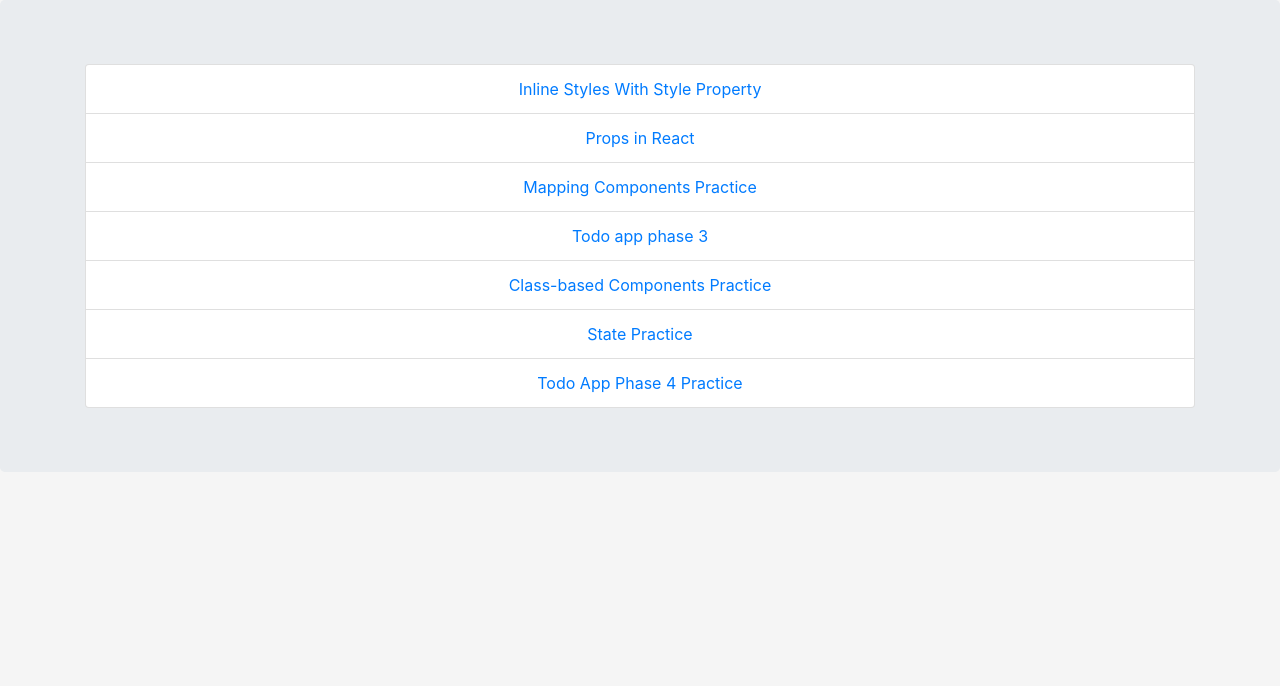
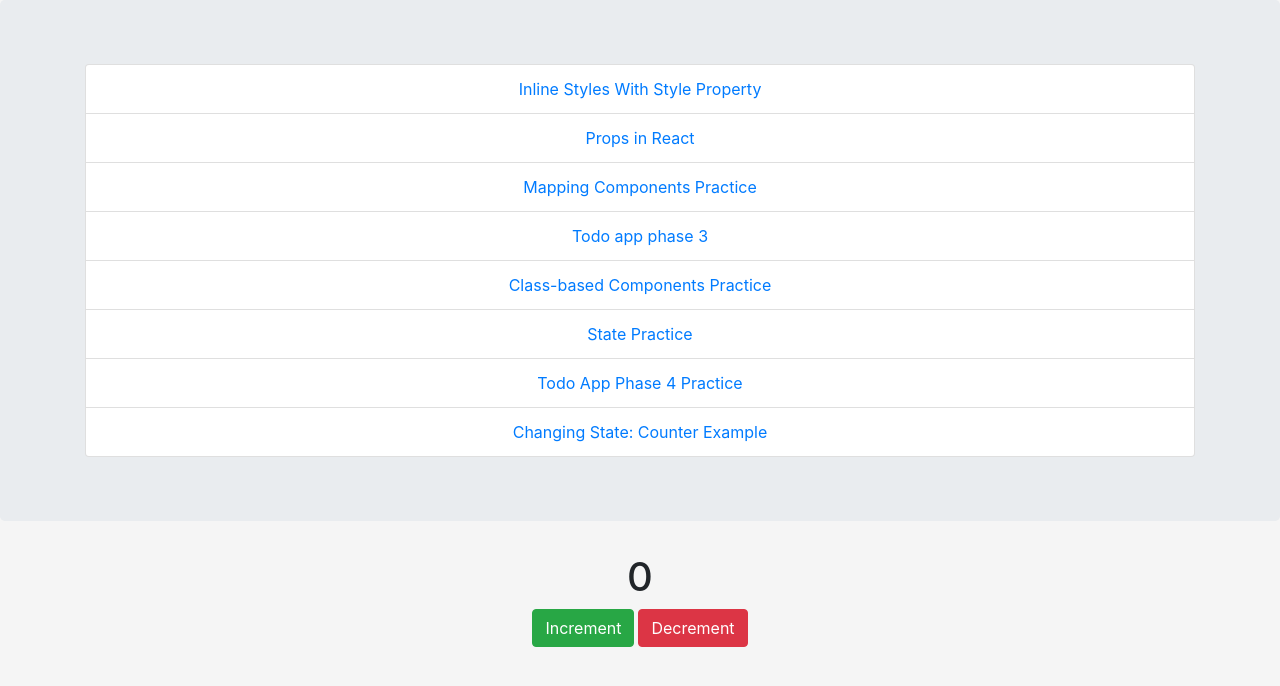
Before and after one commit to iamrahulroy/scrimba-reactjs-exercises, a React (Create React App) app: page /Counter in a window 1280 px wide. Shown: the top 686 px of the page. Built offline with nearby package versions, Linux system fonts and the light colour scheme.

Commit message:
Add changing state example

```diff
--- a/src/App.js
+++ b/src/App.js
@@ -21,6 +21,7 @@ import TodoApp from "./TodoAppPhase3/TodoApp"
 import ClassBasedComponents from "./ClassBasedComponentsPractice/ClassBasedComponents"
 import StatePractice from './StatePractice/StatePractice'
 import TodoAppPhase4 from './TodoAppPhase4/TodoApp'
+import Counter from './ChangingState/Counter'
 
 
 
@@ -63,6 +64,10 @@ class App extends Component {
                       <Link to="/TodoAppPhase4/">Todo App Phase 4 Practice</Link>
                     </ListGroup.Item>
 
+                    <ListGroup.Item>
+                      <Link to="/Counter/">Changing State: Counter Example</Link>
+                    </ListGroup.Item>
+
                   </ListGroup>
                 </Col>
               </Row>
@@ -76,6 +81,7 @@ class App extends Component {
           <Route path="/ClassBasedComponents" component={ClassBasedComponents} />
           <Route path="/StatePractice" component={StatePractice} />
           <Route path="/TodoAppPhase4" component={TodoAppPhase4} />
+          <Route path="/Counter" component={Counter} />
         </div>
       </Router>
     );
--- /dev/null
+++ b/src/ChangingState/Counter.js
@@ -0,0 +1,42 @@
+import React from 'react'
+import Button from 'react-bootstrap/Button'
+
+
+class Counter extends React.Component {
+  constructor() {
+    super()
+    this.state = {
+      count: 0
+    }
+    this.increment = this.increment.bind(this)
+    this.decrement = this.decrement.bind(this)
+  }
+
+  increment() {
+    this.setState(prevState => {
+      return {
+        count: prevState.count + 1
+      }
+    })
+  }
+
+  decrement() {
+    this.setState(prevState => {
+      return {
+        count: prevState.count - 1
+      }
+    })
+  }
+
+  render() {
+    return (
+      <div>
+        <h1>{this.state.count}</h1>
+        <button className='btn btn-success mr-1' onClick={this.increment}>Increment</button>
+        <button className='btn btn-danger' onClick={this.decrement}>Decrement</button>
+      </div>
+    )
+  }
+}
+
+export default Counter
--- a/src/TodoAppPhase3/TodoApp.js
+++ b/src/TodoAppPhase3/TodoApp.js
@@ -7,7 +7,7 @@ import todosData from "./todosData"
 function TodoApp() {
   const todoComponents = todosData.map(item => <TodoItem key={item.id} todo={item} />)
   return (
-    <div>
+    <div className="todo-list">
       {todoComponents}
     </div>
   )
```
